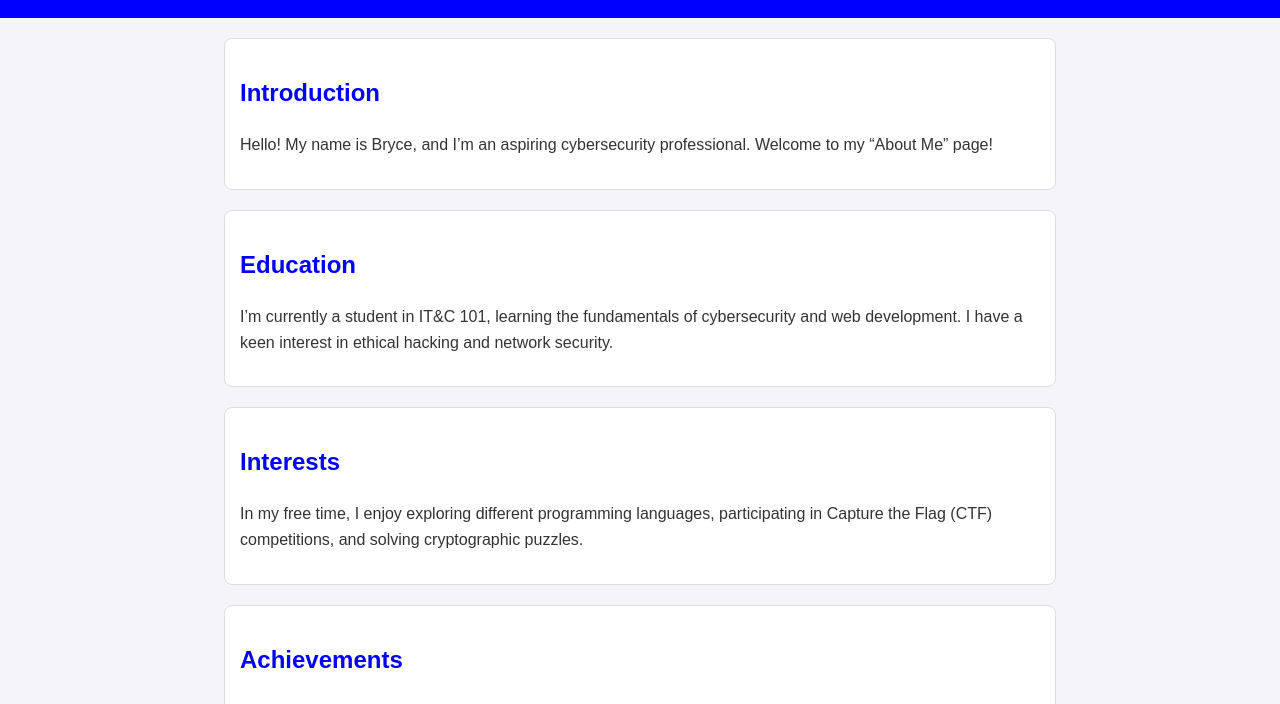
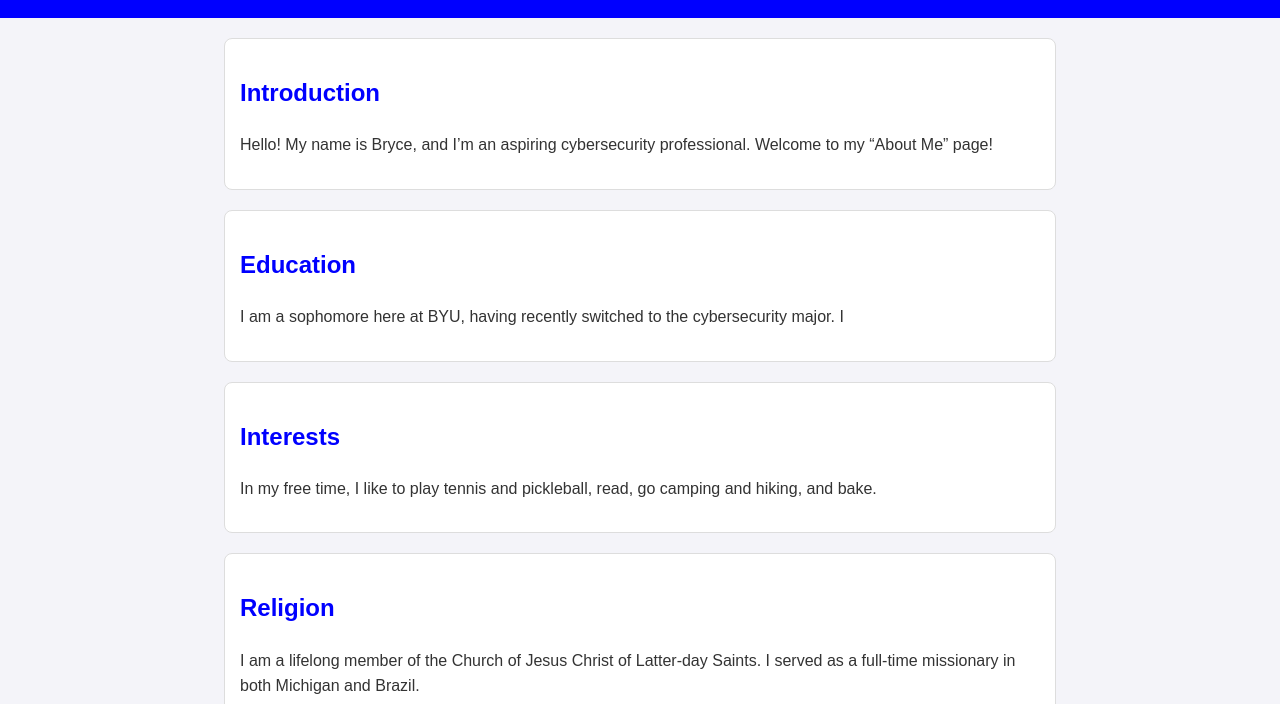
Before and after one commit to bryjohn01/about-me-page, a plain HTML site: page index.html in a window 1280 px wide. Shown: the part 96-800 px from the top of the page. Drawn offline with Linux system fonts and the light colour scheme.

Commit message:
Update index.html

```diff
--- a/index.html
+++ b/index.html
@@ -18,17 +18,17 @@
 
     <section>
         <h2>Education</h2>
-        <p>I’m currently a student in IT&C 101, learning the fundamentals of cybersecurity and web development. I have a keen interest in ethical hacking and network security.</p>
+        <p>I am a sophomore here at BYU, having recently switched to the cybersecurity major. I </p>
     </section>
 
     <section>
         <h2>Interests</h2>
-        <p>In my free time, I enjoy exploring different programming languages, participating in Capture the Flag (CTF) competitions, and solving cryptographic puzzles.</p>
+        <p>In my free time, I like to play tennis and pickleball, read, go camping and hiking, and bake.</p>
     </section>
 
     <section>
-        <h2>Achievements</h2>
-        <p>Recently, I earned a certification in <em>CompTIA Security+</em> and completed a course on <strong>network penetration testing.</strong></p>
+        <h2>Religion</h2>
+        <p>I am a lifelong member of the Church of Jesus Christ of Latter-day Saints. I served as a full-time missionary in both Michigan and Brazil. </strong></p>
     </section>
 
     <footer>
```
